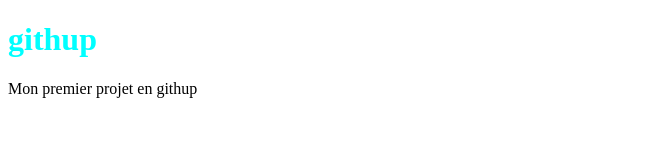
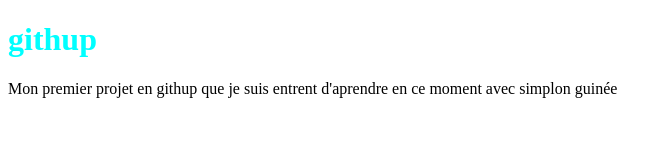
Before and after one commit to ibrahima-sory-diallo/test1, a plain HTML site: page index.html in a window 1280 px wide. Shown: the whole page, without its empty margins (0-672 px from the left). Drawn offline with Linux system fonts and the light colour scheme.

Commit message:
ma premiere modification

```diff
--- a/index.html
+++ b/index.html
@@ -8,6 +8,6 @@
 </head>
 <body>
     <h1>githup</h1>
-    <p>Mon premier projet en githup</p>
+    <p>Mon premier projet en githup que je suis entrent d'aprendre en ce moment avec simplon guinée</p>
 </body>
 </html>
```
